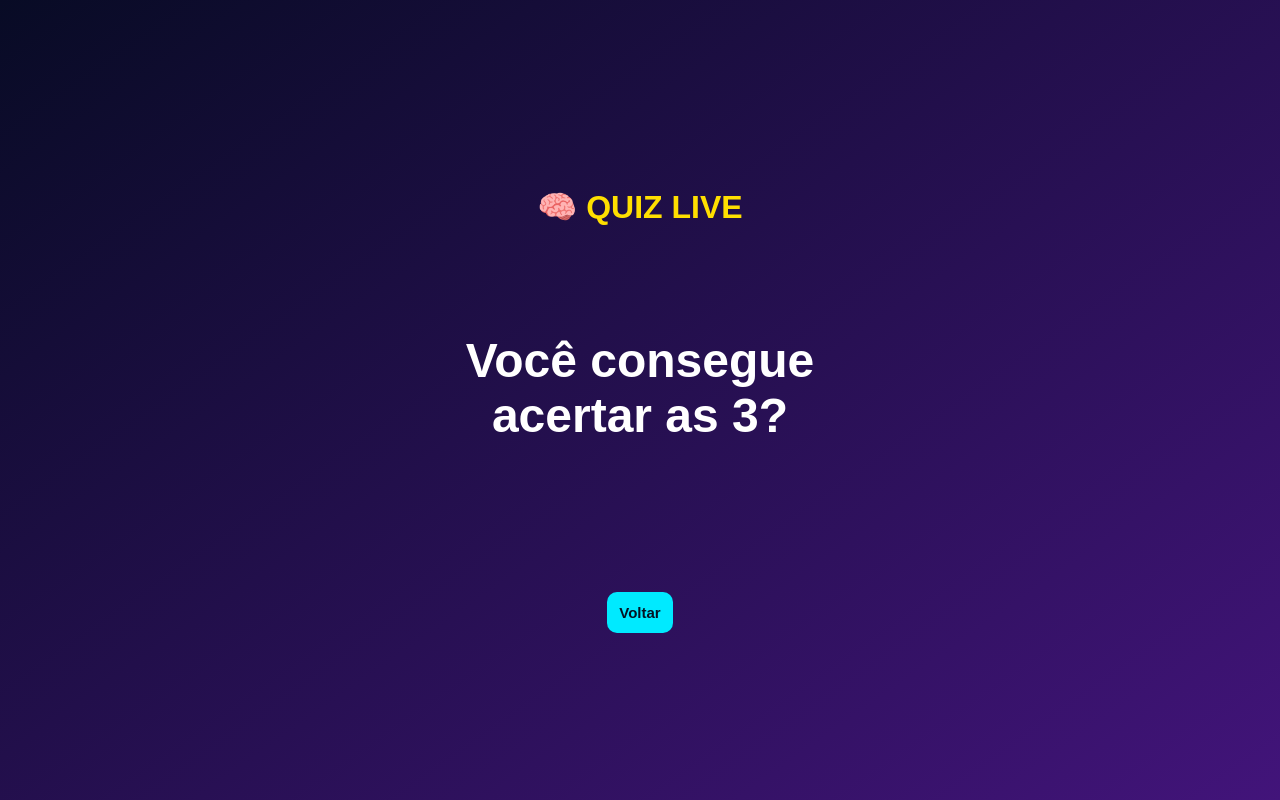
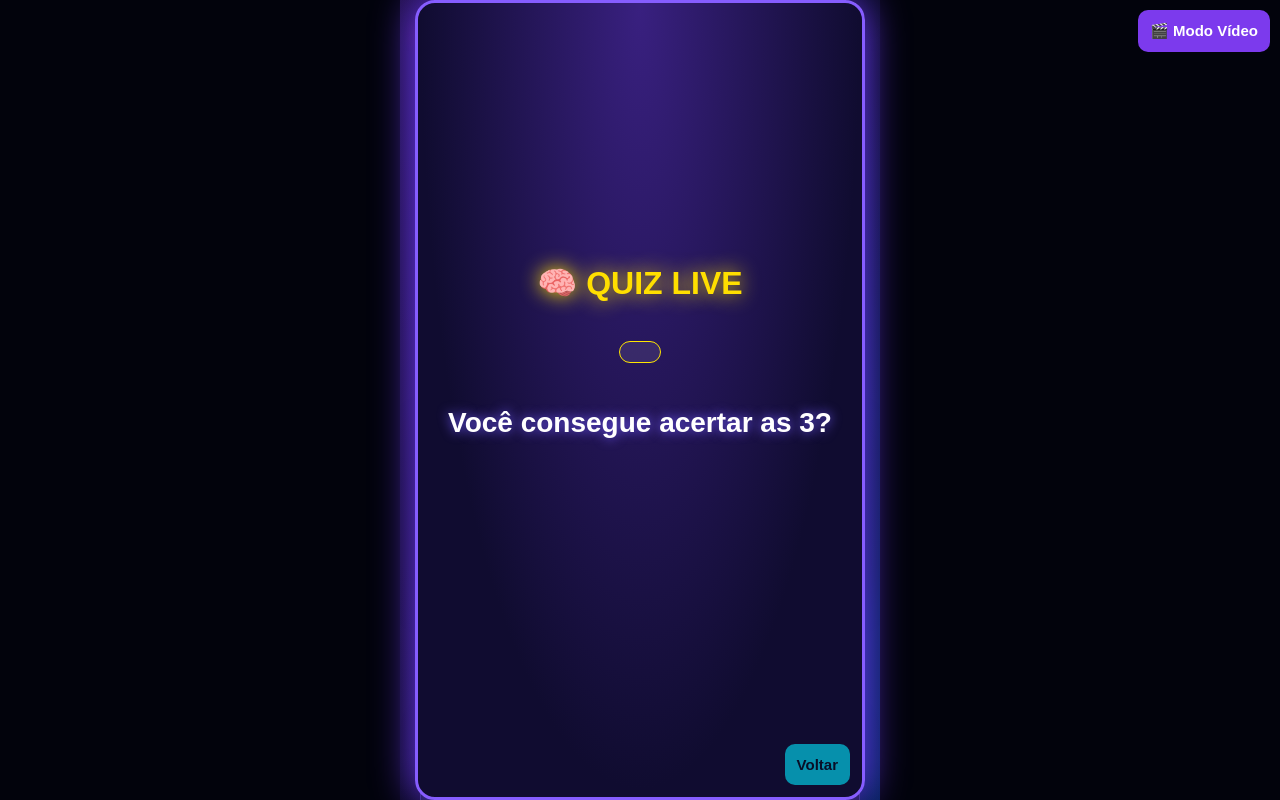
Before and after one commit to felipinho531/quiz-live, a plain HTML site: page index.html in a window 1280 px wide. Both pictures are taken after a click on the button "🎬 Modo Vídeo". Shown: the top 800 px of the page. Drawn offline with Linux system fonts and the light colour scheme.

Commit message:
Update index.html

```diff
--- a/index.html
+++ b/index.html
@@ -1728,6 +1728,75 @@ async function iniciarModoVideo() {
     );
 }
 </script>
+<style>
+#modoVideo {
+    inset: auto;
+    top: 50%;
+    left: 50%;
+    transform: translate(-50%, -50%);
+    width: min(100vw, 56.25vh);
+    height: min(100vh, 177.77vw);
+    box-sizing: border-box;
+    overflow: hidden;
+    border: 3px solid #865dff;
+    border-radius: 20px;
+    background: radial-gradient(
+        ellipse at top,
+        #392080,
+        #100c30 70%
+    );
+    box-shadow: 0 0 40px #713bff;
+}
+
+#videoPergunta {
+    font-size: clamp(20px, 3.5vh, 36px);
+    line-height: 1.3;
+    text-shadow: 0 0 12px #715aff;
+}
+
+#videoCategoria {
+    background: #ffffff15;
+    border: 1px solid #ffe600;
+    border-radius: 30px;
+    padding: 10px 20px;
+    font-size: 18px;
+}
+
+#videoTempo {
+    font-size: 65px;
+    text-shadow: 0 0 25px #00eaff;
+    animation: pulsarVideo 1s infinite;
+}
+
+#videoResposta {
+    font-size: 28px;
+    text-shadow: 0 0 20px #50ff92;
+}
+
+#videoProgresso {
+    color: #bcaaff;
+}
+
+#modoVideo h1 {
+    text-shadow: 0 0 20px #ffdf00;
+}
+
+@keyframes pulsarVideo {
+    0%, 100% {
+        transform: scale(1);
+    }
+    50% {
+        transform: scale(1.12);
+    }
+}
+
+#modoVideo button {
+    position: absolute;
+    bottom: 12px;
+    right: 12px;
+    opacity: 0.6;
+}
+</style>
 
 </body>
 </html>
```
